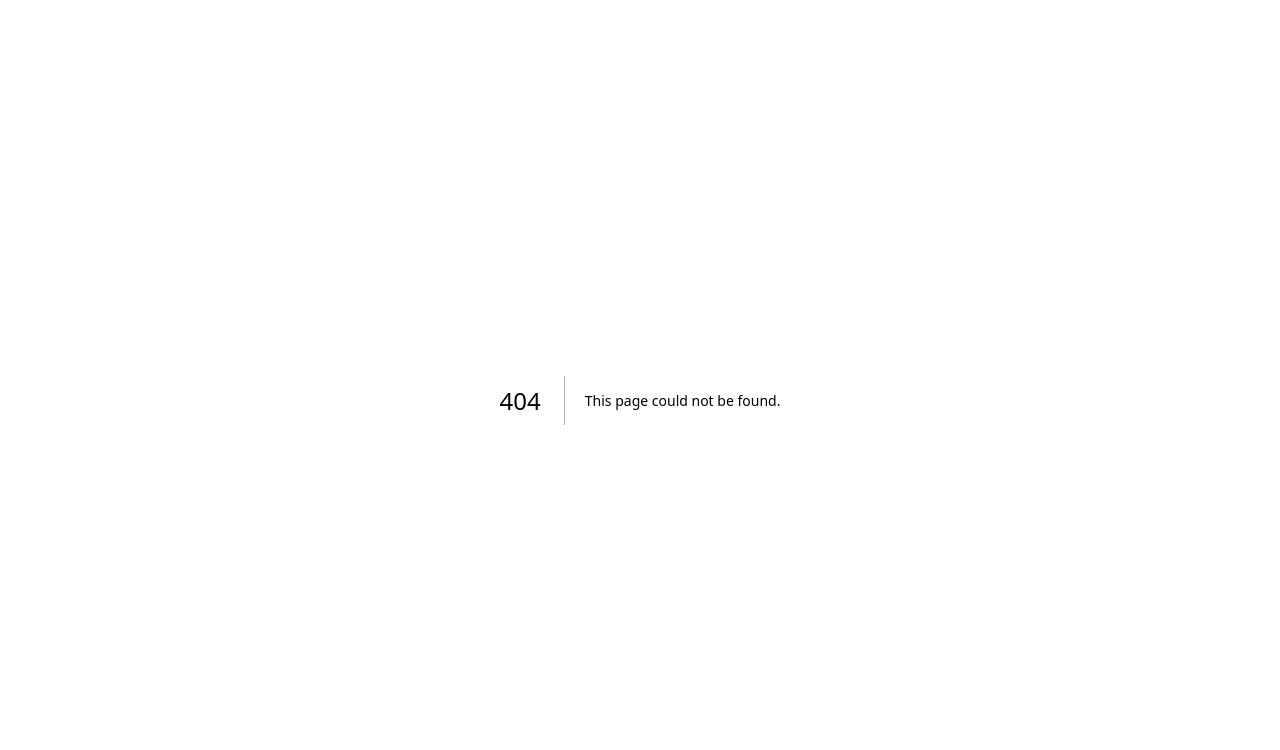
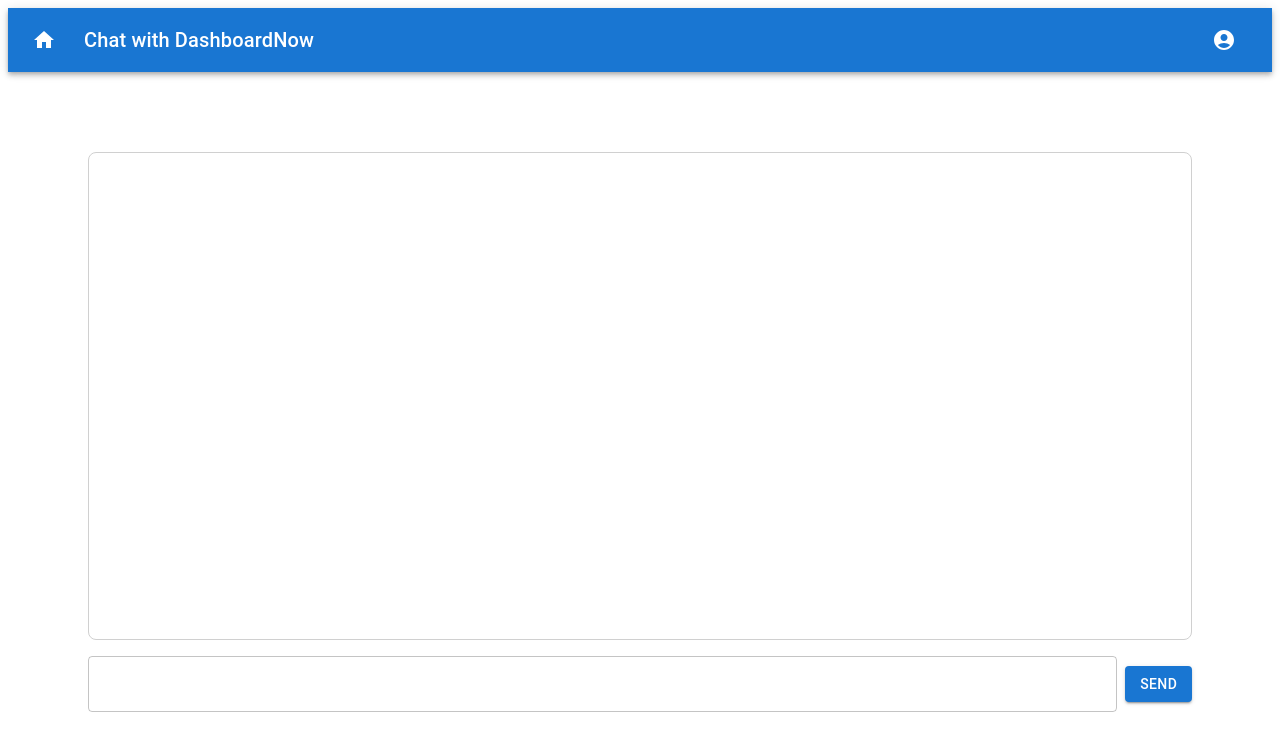
Before and after one commit to hiravthakur/ai-dashboard, a Next.js app in the folder frontend/: page /chat in a window 1280 px wide. Before the commit this address had no page. Shown: the top 750 px of the page. Built offline with nearby package versions, Linux system fonts and the light colour scheme.

Commit message:
added a form

```diff
--- /dev/null
+++ b/frontend/app/(dash)/(routes)/chat/page.js
@@ -0,0 +1,63 @@
+"use client";
+import MenuAppBar from "@/components/header";
+import * as React from 'react';
+import Box from '@mui/material/Box';
+import TextField from '@mui/material/TextField';
+import Button from '@mui/material/Button';
+
+
+export default function ChatPage() {
+    const [messages, setMessages] = React.useState([]);
+    const [input, setInput] = React.useState('');
+
+    const handleSend = () => {
+        if (input.trim() != '') {
+            setMessages([...messages, {text: input, sender: 'user'}]);
+            setInput('');
+
+            //API response here
+
+        }
+    }
+
+    return (
+        <div>
+        <MenuAppBar name="Chat" />
+        <Box sx={{ display: 'flex', flexDirection: 'column', height: '70vh', p: 10,}}>
+        <Box sx={{ flexGrow: 1, overflowY: 'auto', mb: 2, border: '1px solid #d0d0d0', p: 2, borderRadius: 2}}>
+          {messages.map((message, index) => (
+            <Box key={index} sx={{ mb: 1, textAlign: message.sender === 'user' ? 'right' : 'left' }}>
+              <Box
+                sx={{
+                  display: 'inline-block',
+                  p: 1,
+                  borderRadius: 2,
+                  backgroundColor: message.sender === 'user' ? '#f0f0f0' : '#d1e7dd',
+                }}
+              >
+                {message.text}
+              </Box>
+            </Box>
+          ))}
+        </Box>
+        <Box sx={{ display: 'flex', alignItems: 'center'}}>
+          <TextField
+            variant="outlined"
+            fullWidth
+            value={input}
+            onChange={(e) => setInput(e.target.value)}
+            onKeyDown={(e) => {
+              if (e.key === 'Enter') {
+                handleSend();
+                e.preventDefault();
+              }
+            }}
+          />
+          <Button variant="contained" onClick={handleSend} sx={{ ml: 1 }}>
+            Send
+          </Button>
+        </Box>
+      </Box>
+        </div>
+    );
+}
--- /dev/null
+++ b/frontend/components/header.js
@@ -0,0 +1,87 @@
+import * as React from 'react';
+import AppBar from '@mui/material/AppBar';
+import Box from '@mui/material/Box';
+import Toolbar from '@mui/material/Toolbar';
+import Typography from '@mui/material/Typography';
+import IconButton from '@mui/material/IconButton';
+import AccountCircle from '@mui/icons-material/AccountCircle';
+import Switch from '@mui/material/Switch';
+import FormControlLabel from '@mui/material/FormControlLabel';
+import FormGroup from '@mui/material/FormGroup';
+import MenuItem from '@mui/material/MenuItem';
+import Menu from '@mui/material/Menu';
+import HomeIcon from '@mui/icons-material/Home';
+import { useRouter } from 'next/navigation';
+
+export default function MenuAppBar({name}) {
+  const [auth, setAuth] = React.useState(true);
+  const [anchorEl, setAnchorEl] = React.useState(null);
+
+  const router = useRouter();
+
+  const handleChange = (event) => {
+    setAuth(event.target.checked);
+  };
+
+  const handleMenu = (event) => {
+    setAnchorEl(event.currentTarget);
+  };
+
+  const handleClose = () => {
+    setAnchorEl(null);
+  };
+
+  return (
+    <Box sx={{ flexGrow: 1 }}>
+      <AppBar position="static">
+        <Toolbar>
+          <IconButton
+            size="large"
+            edge="start"
+            color="inherit"
+            aria-label="menu"
+            sx={{ mr: 2 }}
+            onClick={() => router.push("\dashboard")}
+          >
+            <HomeIcon />
+          </IconButton>
+          <Typography variant="h6" component="div" sx={{ flexGrow: 1 }} className='title'>
+            {name} with DashboardNow
+          </Typography>
+          {auth && (
+            <div>
+              <IconButton
+                size="large"
+                aria-label="account of current user"
+                aria-controls="menu-appbar"
+                aria-haspopup="true"
+                onClick={handleMenu}
+                color="inherit"
+              >
+                <AccountCircle />
+              </IconButton>
+              <Menu
+                id="menu-appbar"
+                anchorEl={anchorEl}
+                anchorOrigin={{
+                  vertical: 'top',
+                  horizontal: 'right',
+                }}
+                keepMounted
+                transformOrigin={{
+                  vertical: 'top',
+                  horizontal: 'right',
+                }}
+                open={Boolean(anchorEl)}
+                onClose={handleClose}
+              >
+                <MenuItem onClick={handleClose}>Profile</MenuItem>
+                <MenuItem onClick={handleClose}>My account</MenuItem>
+              </Menu>
+            </div>
+          )}
+        </Toolbar>
+      </AppBar>
+    </Box>
+  );
+}
--- a/frontend/components/sidebar.js
+++ b/frontend/components/sidebar.js
@@ -69,10 +69,6 @@ href: "/music",
 {
 label: "Code Generation",
 href: "/code",
-},
-{
-label: "Configurations",
-href: "/config",
 },
 ]
 
```
Also changed, not shown: frontend/app/(dash)/(routes)/dashboard/page.js (+3 -6 lines), frontend/app/(dash)/layout.js (deleted, +0 -9 lines), frontend/app/globals.css (line endings or trailing spaces).
